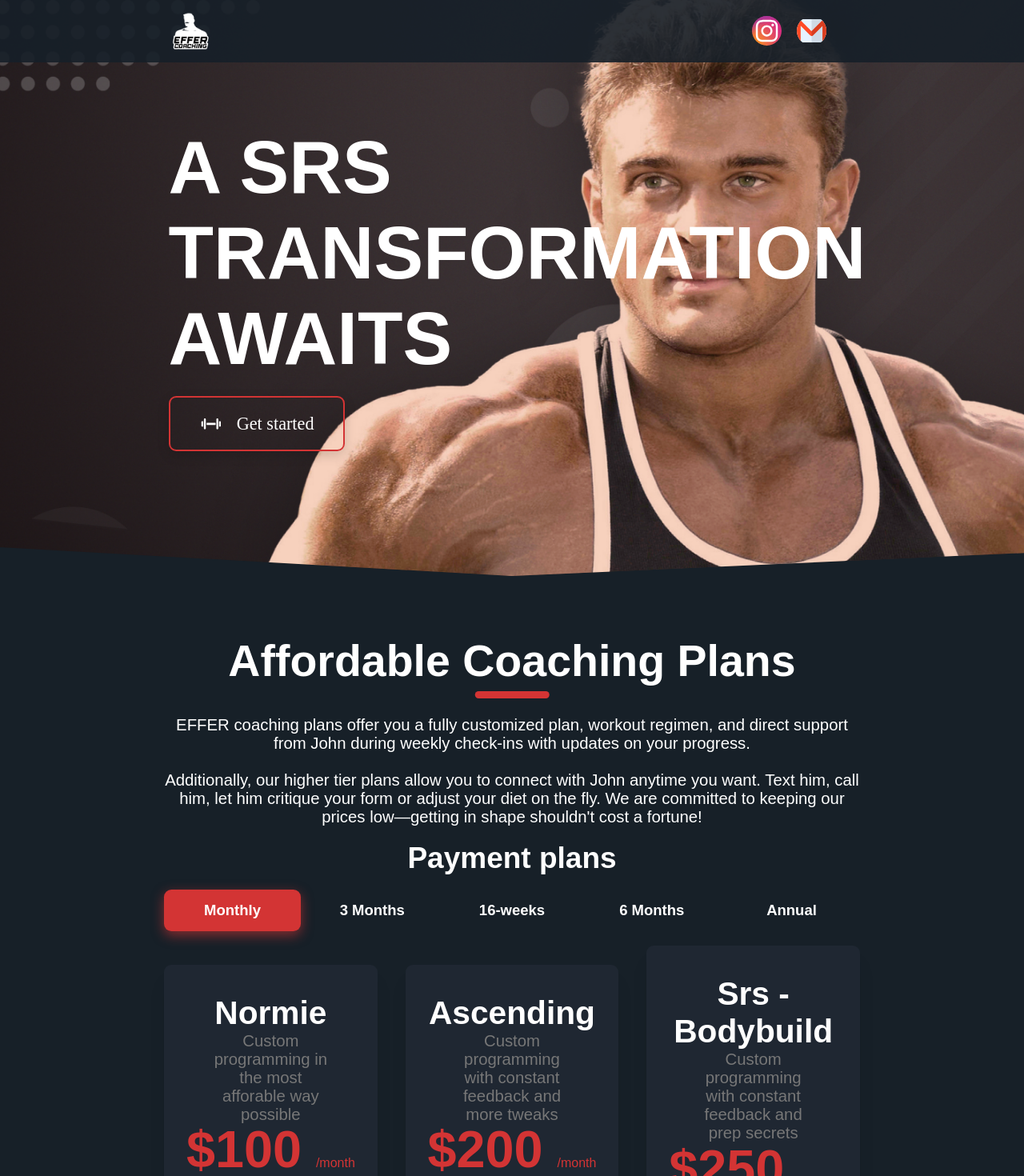
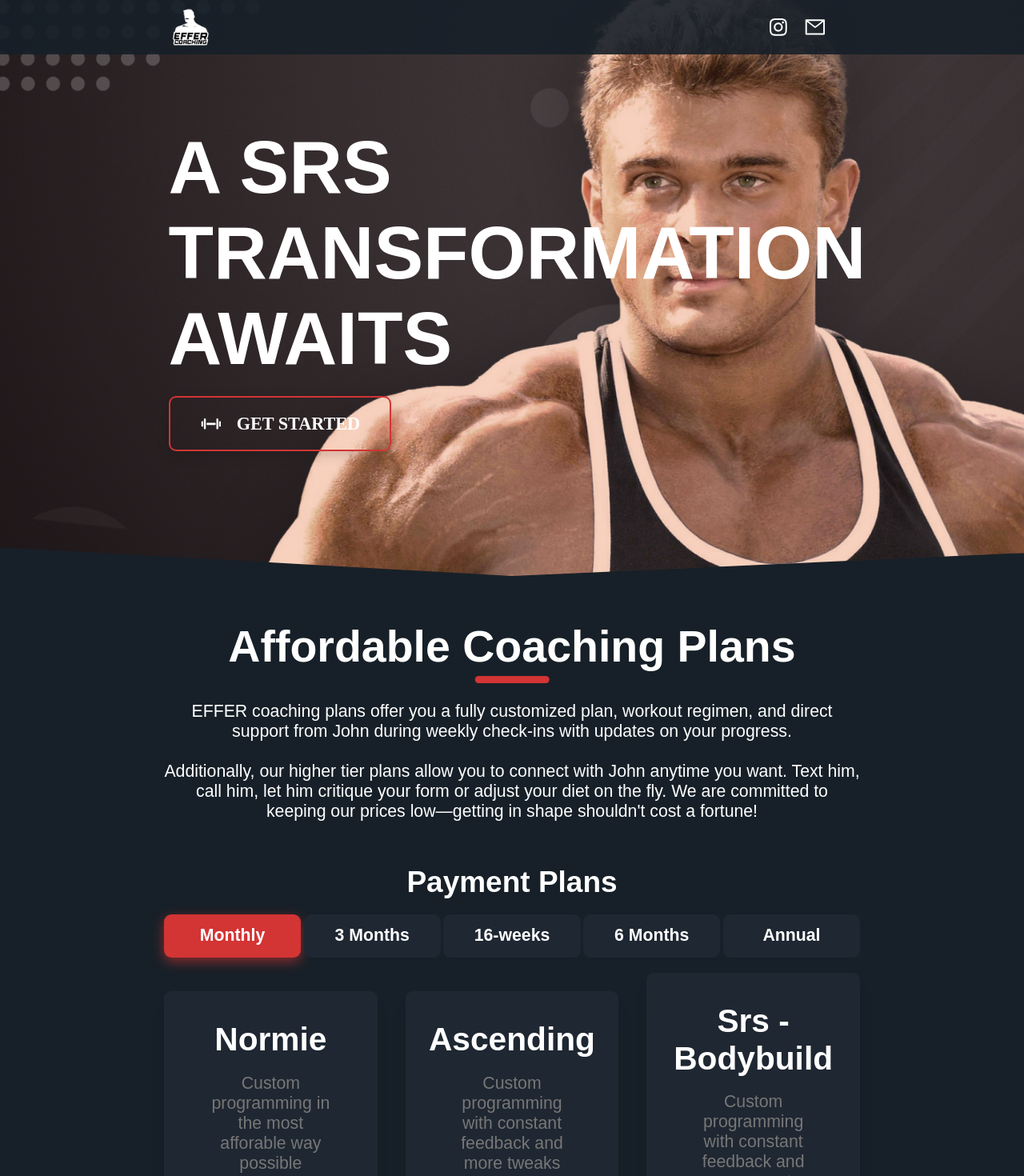
Before and after one commit to zuritajonny/Bodybuilding-bs, a React (Vite) app: page / in a window 1280 px wide. Shown: the top 1470 px of the page at 80% size. Built offline with nearby package versions, Linux system fonts and the light colour scheme; a web font is replaced by a local one.

Commit message:
Various changes

```diff
--- a/src/App.jsx
+++ b/src/App.jsx
@@ -3,7 +3,7 @@ import Header from "./components/Header";
 import { IoIosFitness } from "react-icons/io";
 import { AiOutlineShoppingCart } from "react-icons/ai";
 import heroImg from "./media/background-gradient.png";
-import johnImg from "./media/john-doe.png";
+import Footer from "./components/Footer";
 import background from "./media/presentation-background.png";
 import johnCollage from "./media/john-collage.png";
 import johnCrop from "./media/jonh-crop.png";
@@ -27,7 +27,7 @@ function App() {
   Alrededor del hero (imagen de el)
 
   CAMBIAR LOS MESES MONTH
-
+  Get started en mayusculas y subirle la fuente
 
   */
 
@@ -80,7 +80,7 @@ function App() {
           low—getting in shape shouldn't cost a fortune!
         </p>
 
-        <h2 className="big-text">Payment plans</h2>
+        <h2 className="big-text">Payment Plans</h2>
 
         <div className="plan-toggle">
           <div
@@ -395,6 +395,7 @@ function App() {
           </div>
         </div>
       </section>
+      <Footer />
     </div>
   );
 }
--- a/src/components/Footer.jsx
+++ b/src/components/Footer.jsx
@@ -1,11 +1,12 @@
-import React from 'react'
-import instragramIcon from "../media/Icons/instagram.svg"
-import gmaiIcon from "../media/Icons/gmail.svg"
+import React from "react";
+import instragramIcon from "../media/Icons/instagram.png";
+import gmaiIcon from "../media/Icons/gmail.png";
+import { AiOutlineInstagram, AiOutlineMail } from "react-icons/ai";
 
 const Footer = () => {
   return (
-    <footer className='footer-container'>
-        <h4 className='medium-text'> Stop wasting your time, join the program</h4>
+    <footer className="footer-container">
+      <h4 className="medium-text"> Stop wasting your time, join the program</h4>
       {/*   <ul>
           <li className=''>Home</li>
           <li className=''>Testimonials</li>
@@ -13,17 +14,21 @@ const Footer = () => {
           <li className=''>Coaching plans</li>
           <li className=''>About me</li>
         </ul> */}
-        <div>
-
-
-          <div className='social-media-container'>
-            <div className='icon-sm-container'><img src={instragramIcon} alt="" className='icon-svg'/></div>
-            <div className='icon-sm-container'><img src={gmaiIcon} alt="" className='icon-svg'/></div>
+      <div>
+        <div className="social-media-container">
+          <a href="https://www.instagram.com/effercoaching/" target="_blank">
+            <div className="icon-sm-container">
+              <AiOutlineInstagram className="icon-svg" />
+            </div>
+          </a>
+          <div className="icon-sm-container">
+            <AiOutlineMail className="icon-svg" />
           </div>
         </div>
-        <p className='paragraph-text'>Copyright - 2022</p>
+      </div>
+      <p className="paragraph-text">Effer Coaching - All rights reserved</p>
     </footer>
-  )
-}
+  );
+};
 
-export default Footer
+export default Footer;
--- a/src/components/Header.jsx
+++ b/src/components/Header.jsx
@@ -2,10 +2,11 @@ import { useState, useEffect } from "react";
 import logoImg from "../media/logoB.png";
 import { BiMenu } from "react-icons/bi";
 import { IoCloseOutline } from "react-icons/io5";
+import { AiOutlineInstagram, AiOutlineMail } from "react-icons/ai";
 
 import { useScrollLock } from "../hooks/useScrollLock";
-import instragramIcon from "../media/Icons/instagram.svg";
-import gmaiIcon from "../media/Icons/gmail.svg";
+import instragramIcon from "../media/Icons/instagram.png";
+import gmaiIcon from "../media/Icons/gmail.png";
 
 const Header = () => {
   const { lockScroll, unlockScroll } = useScrollLock();
@@ -100,11 +101,11 @@ const Header = () => {
           <div className="social-media-container">
             <a href="https://www.instagram.com/effercoaching/" target="_blank">
               <div className="icon-sm-container">
-                <img src={instragramIcon} alt="" className="icon-svg" />
+                <AiOutlineInstagram className="icon-svg" />
               </div>
             </a>
             <div className="icon-sm-container">
-              <img src={gmaiIcon} alt="" className="icon-svg" />
+              <AiOutlineMail className="icon-svg" />
             </div>
           </div>
         </ul>
--- a/src/index.css
+++ b/src/index.css
@@ -91,7 +91,7 @@
 }
 
 .paragraph-text {
-  font-size: 1.1rem;
+  font-size: 1.15rem;
 }
 
 .subtitle-text {
@@ -120,7 +120,9 @@
   background-color: var(--primary-color);
 
   transition: var(--transition);
-  font-size: 1.1rem;
+  font-size: 1.3rem;
+  text-transform: uppercase;
+  font-weight: 600;
   border-radius: 0.5rem;
 }
 .hero-section .button:hover {
@@ -369,11 +371,16 @@
 
 .footer-container {
   padding: 2rem 1rem;
-  background-color: var(--black-color);
+  background-color: var(--background-color);
+}
+.footer-container .medium-text {
+  text-align: center;
+  font-size: 1.2rem;
 }
 .footer-container .paragraph-text {
   color: var(--white-color);
   margin-top: 0.5rem;
+  text-align: center;
 }
 .footer-container .paragraph-text:nth-of-type(2) {
   text-align: center;
@@ -385,25 +392,33 @@
   display: flex;
   gap: 1rem;
   justify-content: center;
+  align-items: center;
 }
 .icon-sm-container {
-  height: 2rem;
-  width: 2rem;
-  border-radius: 50%;
-  overflow: hidden;
+  height: 1.5rem;
+  width: 1.5rem;
+
   display: flex;
   align-items: center;
   justify-content: center;
   cursor: pointer;
+  transition: var(--transition);
 }
-
+.icon-sm-container:first-child {
+  height: 1.5rem;
+  width: 1.5rem;
+}
+.icon-sm-container:hover {
+  transform: scale(1.1);
+}
 .icon-svg {
   height: 100%;
   width: 100%;
+  color: var(--white-color);
 }
 
 .pricing-container {
-  padding: 4rem 1rem 0 1rem;
+  padding: 3rem 1rem 2rem 1rem;
   background-color: var(--background-color);
   display: flex;
   flex-direction: column;
@@ -425,8 +440,11 @@
   color: var(--white-color);
 }
 
+.pricing-container:nth-of-type(2) .card-container {
+  margin-top: 1rem;
+}
 .pricing-container .big-text:nth-of-type(2) {
-  margin-top: 1rem;
+  margin-top: 3rem;
   font-size: 2rem;
   margin-bottom: 1rem;
 }
@@ -466,13 +484,13 @@
   align-items: center;
   flex-direction: column;
   justify-content: space-between;
-
+  gap: 1rem;
   background-color: var(--secondary-color);
   box-shadow: rgba(0, 0, 0, 0.1) 0px 20px 25px -5px,
     rgba(0, 0, 0, 0.04) 0px 10px 10px -5px;
   margin-bottom: 2rem;
   /*   height: 25rem; */
-  min-height: 27rem;
+  /*  min-height: 27rem; */
   border-radius: 0.5rem;
 }
 .card-text-price {
@@ -564,13 +582,14 @@ option {
 .plan-type-container {
   padding: 0.8rem 0;
   flex: 1 1 6rem;
-
+  background-color: var(--secondary-color);
   display: grid;
   place-content: center;
   cursor: pointer;
   text-align: center;
   transition: var(--transition);
   border-radius: 0.5rem;
+  font-size: 1.15rem;
 }
 .plan-type-container:hover,
 .card-container .button:hover {
@@ -618,6 +637,7 @@ option {
   left: 0;
   bottom: 0;
   position: absolute;
+  pointer-events: none;
 }
 .presentation-background img {
   height: 100%;
@@ -642,6 +662,7 @@ option {
 .presentation-container .paragraph-text {
   color: var(--white-color);
   margin-top: 1rem !important;
+  width: 70%;
 }
 .presentation-item-wrapper {
   display: flex;
@@ -712,7 +733,7 @@ option {
   .menu-container .medium-text {
     display: none;
   }
-  .social-media-container {
+  .menu-container .social-media-container {
     margin-top: 0;
     justify-content: flex-end;
   }
```
Also changed, not shown: src/media/Icons/gmail.png (added), src/media/Icons/instagram.png (added).
